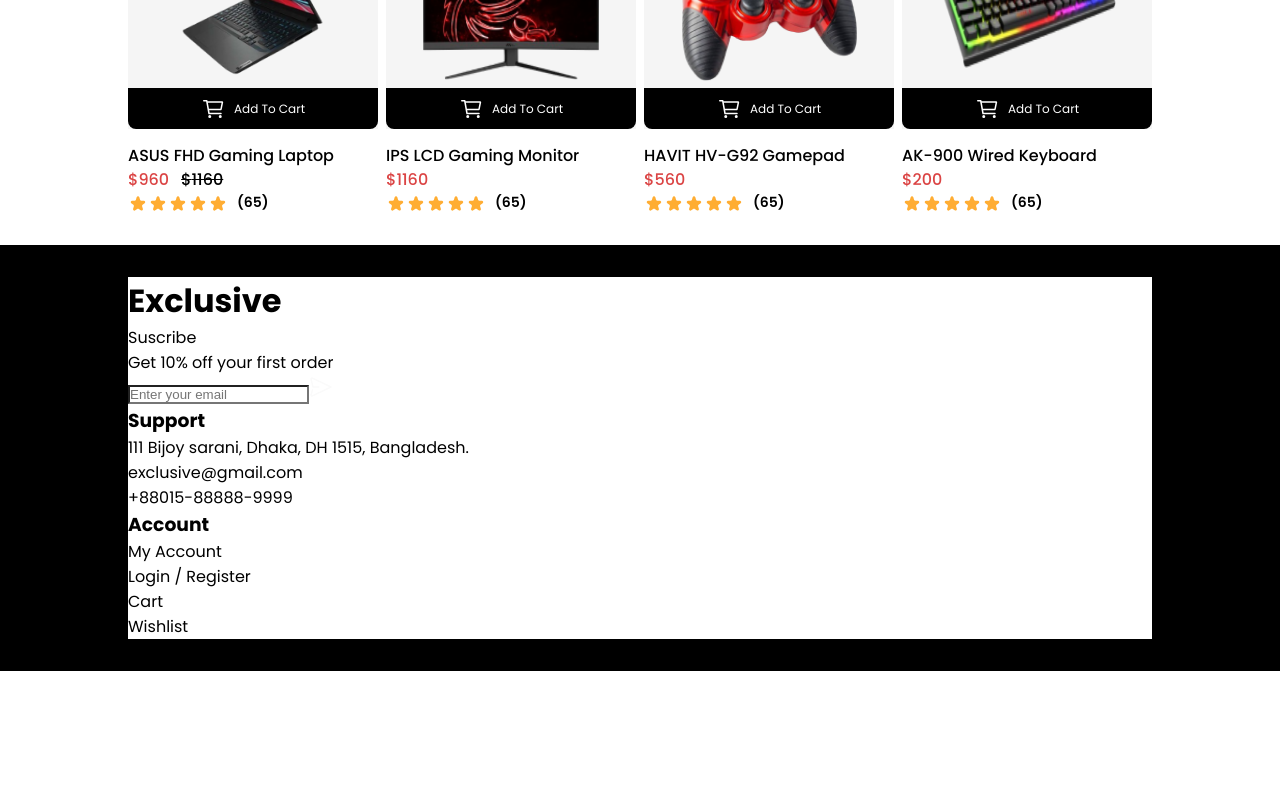
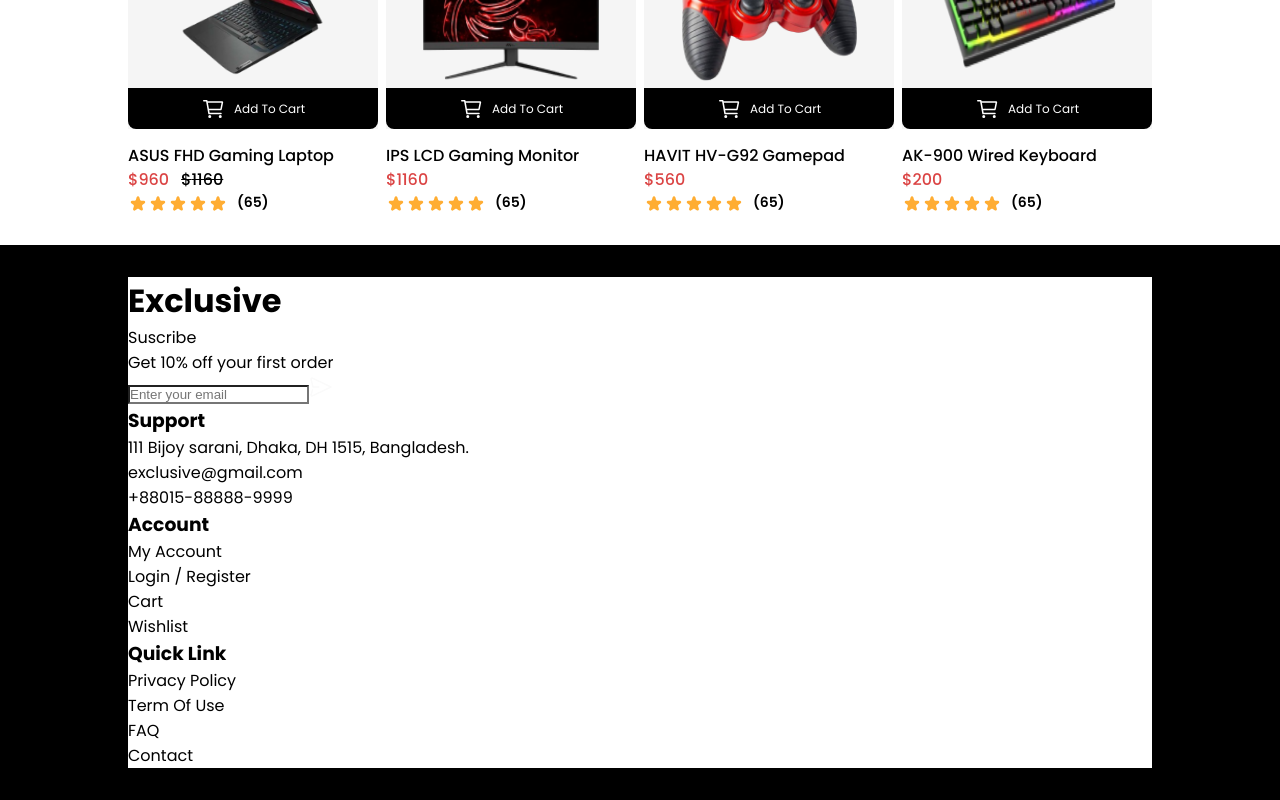
Before and after one commit to Chukwuderah/wishlist, a React (Vite) app: page / in a window 1280 px wide. Shown: the part 858-1658 px from the top of the page. Before the commit the page ends 1529 px from the top, so only its background shows below. Built offline with nearby package versions, Linux system fonts and the light colour scheme.

Commit message:
fourth list item

```diff
--- a/src/Footer.jsx
+++ b/src/Footer.jsx
@@ -2,6 +2,7 @@
 import FirstList from "./first-list";
 import SecondList from "./secondList";
 import ThirdList from "./thirdList";
+import FourthList from "./fourthList";
 
 const Footer = () => {
   return (
@@ -9,6 +10,7 @@
       <FirstList />
       <SecondList />
       <ThirdList />
+      <FourthList />
     </footer>
   );
 };
--- a/src/fourthList.jsx
+++ b/src/fourthList.jsx
@@ -0,0 +1,17 @@
+import React from "react";
+
+const FourthList = () => {
+  return (
+    <div className="fourth-list">
+      <h3>Quick Link</h3>
+      <ul>
+        <li>Privacy Policy</li>
+        <li>Term Of Use</li>
+        <li>FAQ</li>
+        <li>Contact</li>
+      </ul>
+    </div>
+  );
+};
+
+export default FourthList;
--- a/src/secondList.jsx
+++ b/src/secondList.jsx
@@ -5,12 +5,12 @@
     <div className="SecondList">
       <h3>Support</h3>
       <ul>
-                <li>111 Bijoy sarani, Dhaka,  DH 1515, Bangladesh.</li>
+        <li>111 Bijoy sarani, Dhaka, DH 1515, Bangladesh.</li>
         <li>exclusive@gmail.com</li>
         <li>+88015-88888-9999</li>
       </ul>
     </div>
   );
-}
+};
 
 export default SecondList;
```
Also changed, not shown: src/first-list.jsx (+6 -1 lines), src/thirdList.jsx (indentation only). Lines whose indentation alone changed are shown as unchanged.
